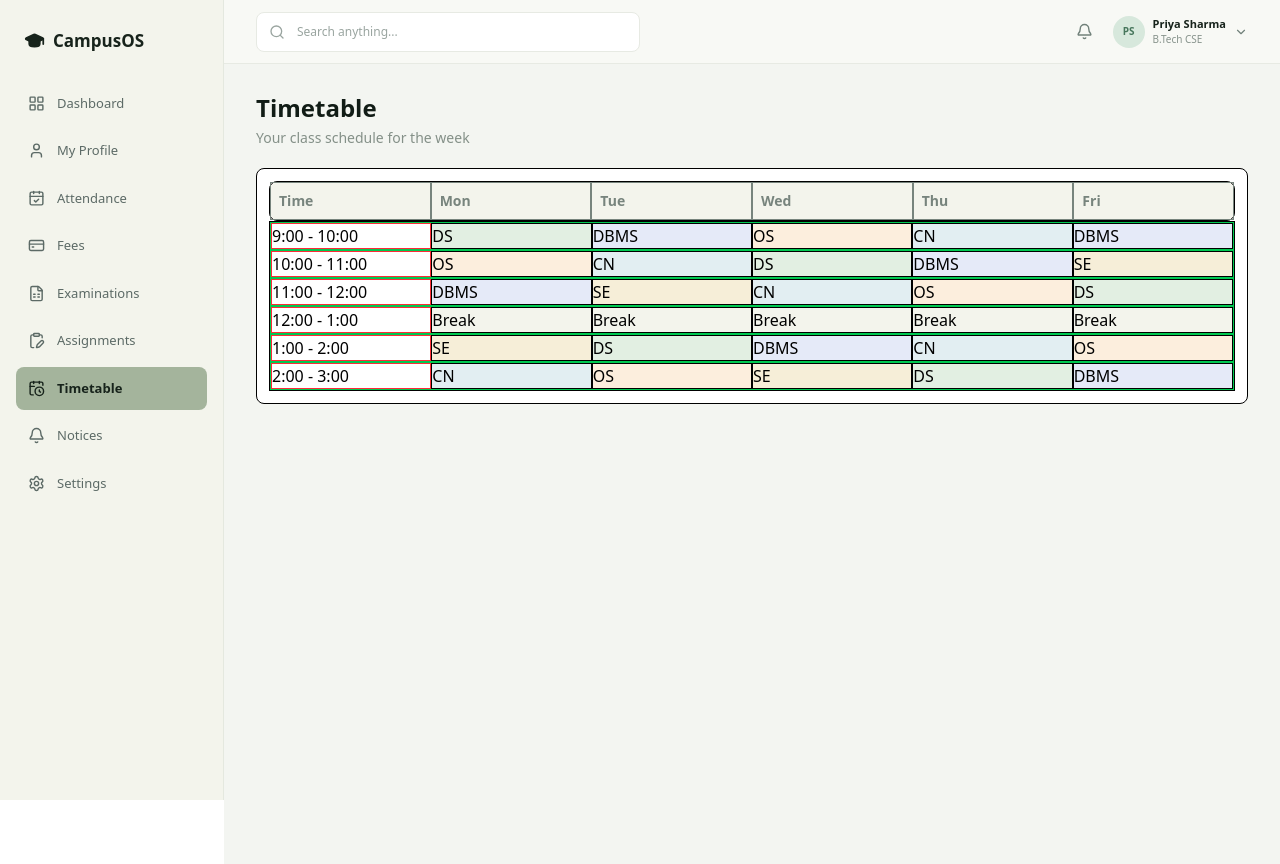
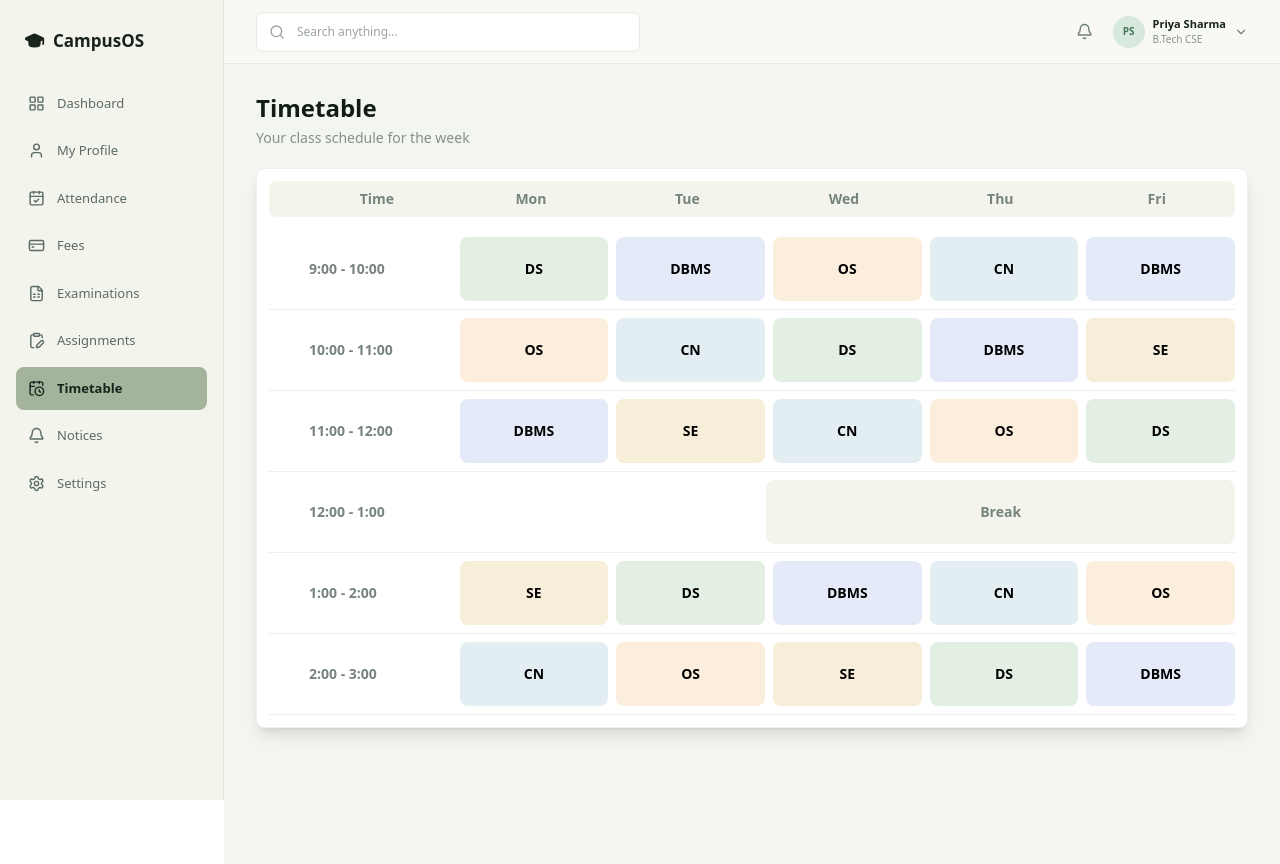
Before and after one commit to Deepanshu1-bit/CampusOS, a Next.js app in the folder Frontend/student_portal/: page /Timetable in a window 1280 px wide. Built offline with nearby package versions, Linux system fonts and the light colour scheme.

Commit message:
Added Timetable page

```diff
--- a/Frontend/student_portal/src/app/(student)/Timetable/page.js
+++ b/Frontend/student_portal/src/app/(student)/Timetable/page.js
@@ -1,11 +1,15 @@
 
+'use client'
+
+import { useState } from "react";
 
 export default function Timetable() {
 
-    const Days = ['Mon', 'Tue', 'Wed', 'Thu', 'Fri']
-    const Timing = ['9:00 - 10:00', '10:00 - 11:00', '11:00 - 12:00', '12:00 - 1:00', '1:00 - 2:00', '2:00 - 3:00']
-    const timetableData = [
-        {
+    const Days = ['Mon', 'Tue', 'Wed', 'Thu', 'Fri'];
+
+    const [activeTab, setActiveTab] = useState('Mon');
+
+    const timetableData = [{
         time: "9:00 - 10:00",
         Mon: { subject: "DS", color: "bg-[#e2efe2]" },
         Tue: { subject: "DBMS", color: "bg-[#e5eaf8]" },
@@ -51,48 +55,93 @@ export default function Timetable() {
         Fri: { subject: "DBMS", color: "bg-[#e5eaf8]" }
     }
     ];
+
     return (
+
         <div className="min-h-screen bg-[#f3f5f1] flex flex-col gap-5 px-4 pt-7 pb-20 sm:px-6 lg:px-8 lg:py-7">
-            {/*Main Heading */}
+
+            {/* Main Heading */}
             <section className="flex items-start justify-between gap-3">
                 <div>
                     <h1 className="text-2xl font-bold text-[#111c16]">
                         Timetable
                     </h1>
-
                     <p className="mt-1 text-sm text-[#849088]">
                         Your class schedule for the week
                     </p>
                 </div>
             </section>
 
-            {/* Timetable */}
-            <div className="border rounded-lg bg-white md:p-3">
+            {/* Timetable Container */}
+            <div className="border border-[#edf0e9] rounded-lg bg-[#f3f5f1] shadow-lg md:bg-white p-3">
+                {/* Days Header */}
+                <div className="flex justify-between rounded-lg gap-2 md:gap-0 bg-[#f3f4ec]">
+                    {/* Time Heading - Desktop Only */}
+                    <div className="hidden md:flex justify-center items-center w-full pl-10 p-2 text-sm font-semibold text-[#77847d]">
+                        Time
+                    </div>
                     {/* Days */}
-                <div className="border bg-[#f3f4ec] flex justify-between rounded-lg">
-                    <div className="border w-full sm:p-2 text-sm font-semibold text-[#77847d]">Time</div>
-                    {Days.map((item, index) => {
+                    {Days.map((day) => (
+                        <button key={day} onClick={() => setActiveTab(day)} className={`flex justify-center items-center w-full p-2 rounded-lg md:rounded-none text-sm font-semibold transition-colors
+                            ${activeTab === day
+                                ? 'bg-[#dce9df] text-[#344b3c] md:text-[#77847d] md:bg-transparent'
+                                : 'bg-white text-[#77847d] md:bg-transparent'
+                            }`}>
+                            {day}
+                        </button>
+                    ))}
+                </div>
+
+                {/* DESKTOP TIMETABLE */}
+                <div className="hidden md:block mt-3">
+                    {timetableData.map((item, index) => (
+                        <div key={index} className="border-b border-[#edf0e9] flex justify-between py-2 gap-2">
+                            {/* Time */}
+                            <div className="w-full flex items-center pl-10 text-sm font-semibold text-[#77847d]">
+                                {item.time}
+                            </div>
+                            {/* Break */}
+                            {item.isBreak ? (
+                                <div className="w-full min-h-16 flex justify-center items-center rounded-lg bg-[#f3f4ec] font-semibold text-sm text-[#77847d]">
+                                    Break
+                                </div>
+                            ) : (
+                                /* Subjects for all days */
+                                Days.map((day) => (
+                                    <div key={day} className={`w-full min-h-16 flex justify-center items-center rounded-lg font-semibold text-sm ${item[day].color}`}>
+                                        {item[day].subject}
+                                    </div>
+                                ))
+                            )}
+                        </div>
+                    ))}
+                </div>
+                {/* MOBILE TIMETABLE */}
+                <div className="rounded-lg bg-white md:hidden mt-3 px-5">
+                    {timetableData.map((item, index) => {
+                        const selectedDay = item[activeTab];
                         return (
-                            <div key={index} className="border w-full sm:p-2 text-sm font-semibold text-[#77847d]">{item}</div>
-                        )
-                    })}
+                            <div key={index} className="border-b border-[#edf0e9] flex items-center gap-3 py-3">
+                                {/* Time */}
+                                <div className="shrink-0 text-xs font-semibold text-[#77847d] w-24">
+                                    {item.time}
                                 </div>
-                <div className="border ">
-                    {timetableData.map((item, index) => {
-                        return (
-                            <div key={index} className="border border-green-500 flex  justify-between">
-                                <div className={`border border-red-500  flex w-full ${item.color}`}>{item.time}</div>
-                                {Days.map((day, index) => {
-                                    return (
-                                        (item.subject === 'Break' ? <p key={index} className={`border w-full bg-[#f3f4ec]`}>{item.subject}</p>
-                                            : <p key={index} className={`border w-full ${item[day].color}`}>{item[day].subject}</p>)
-                                    )
-                                })}
+                                {/* Break */}
+                                {item.isBreak ? (
+                                    <div className="w-full flex justify-center items-center rounded-lg bg-[#f3f4ec] py-4 text-sm font-semibold text-[#77847d]">
+                                        Break
                                     </div>
-                        )
+                                ) : (
+                                    // Selected Day Subject
+                                    <div className={`w-full flex justify-center items-center rounded-lg py-4 text-sm font-semibold ${selectedDay.color}`}>
+                                        {selectedDay.subject}
+                                    </div>
+                                )}
+                            </div>
+                        );
                     })}
                 </div>
             </div>
         </div>
-    )
+    );
 }
--- a/Frontend/student_portal/src/app/(student)/layout.js
+++ b/Frontend/student_portal/src/app/(student)/layout.js
@@ -3,7 +3,7 @@ import Sidebar from "@/components/sidebar";
 
 export default function MainLayout({ children }) {
   return (
-    <div className="flex min-h-screen flex-col-1">
+    <div className="flex min-h-screen">
       <Sidebar />
       <main className="flex-1">
         <Navbar />
```
Lines whose indentation alone changed are shown as unchanged.
